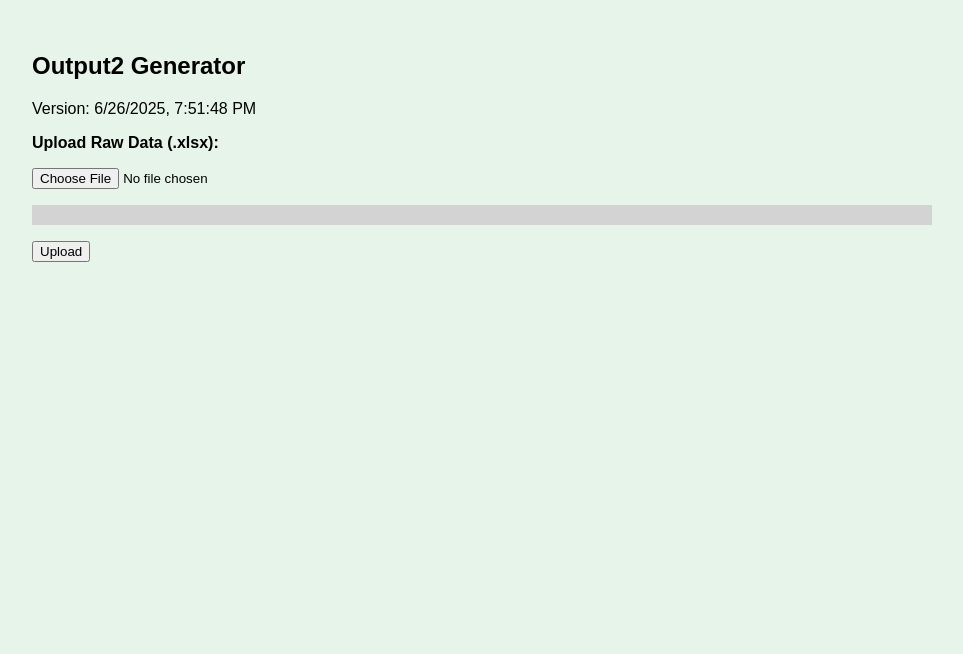
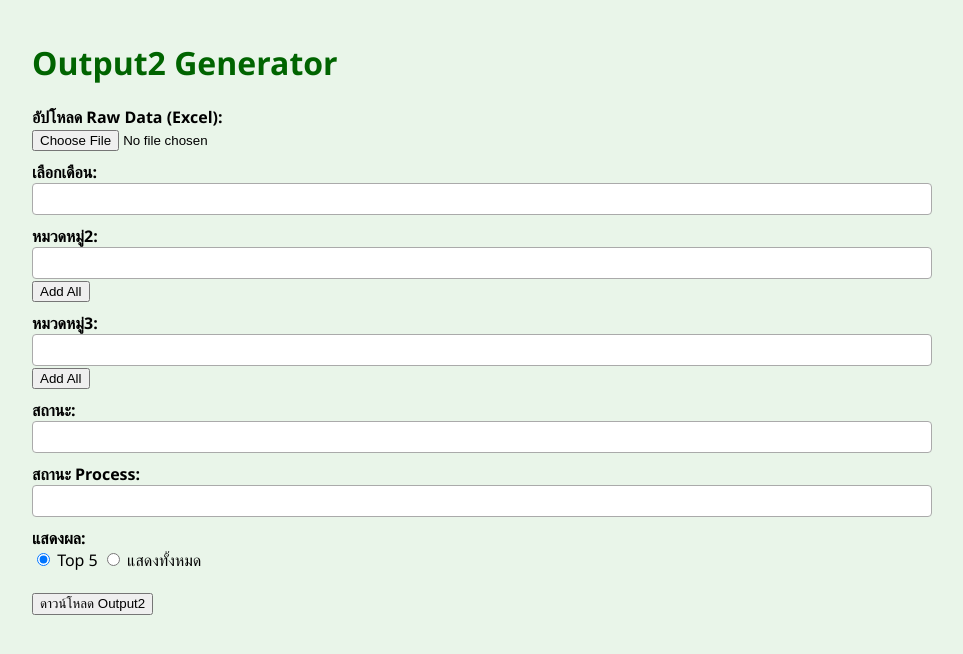
Before and after one commit to dogzamak/output2-generator, a Flask app: template templates/index.html in a window 1280 px wide. Shown: the top 654 px of the page, without its empty margins (158-1121 px from the left). Run offline with Flask 3, Linux system fonts and the light colour scheme; the template is opened without the code that fills it, so the values that code supplies are empty; some libraries are stand-ins or nearby versions.

Commit message:
Add files via upload

```diff
--- a/templates/index.html
+++ b/templates/index.html
@@ -1,43 +1,36 @@
 
 <!DOCTYPE html>
-<html lang="en">
+<html lang="th">
 <head>
-  <meta charset="UTF-8" />
+    <meta charset="UTF-8">
     <title>Output2 Generator</title>
+    <link href="https://cdn.jsdelivr.net/npm/select2@4.1.0-rc.0/dist/css/select2.min.css" rel="stylesheet" />
     <script src="https://code.jquery.com/jquery-3.6.0.min.js"></script>
-  <link href="https://cdn.jsdelivr.net/npm/select2@4.1.0-rc.0/dist/css/select2.min.css" rel="stylesheet" />
     <script src="https://cdn.jsdelivr.net/npm/select2@4.1.0-rc.0/dist/js/select2.min.js"></script>
     <style>
         body {
-      background-color: #e6f4ea;
-      font-family: sans-serif;
-      padding: 2rem;
+            background-color: #e9f5e9;
+            font-family: 'Segoe UI', Tahoma, Geneva, Verdana, sans-serif;
+            padding: 20px;
             max-width: 900px;
             margin: auto;
         }
-    label { font-weight: bold; margin-top: 1rem; display: block; }
-    select { width: 100%; }
-    button, input[type="file"] {
-      margin-top: 1rem;
+        h1 {
+            color: #006400;
         }
-    .progress-bar {
-      margin-top: 1rem;
+        label {
+            font-weight: bold;
+            margin-top: 10px;
+            display: block;
+        }
+        select {
             width: 100%;
-      height: 20px;
-      background-color: #d3d3d3;
         }
-    .progress {
-      height: 100%;
-      background-color: #4caf50;
-      width: 0%;
-    }
-/* ทำให้ปุ่ม x อยู่ในตำแหน่งที่มองเห็นได้ชัด */
         .select2-selection__choice {
             padding-right: 25px !important;
             position: relative;
             font-size: 14px;
         }
-
         .select2-selection__choice__remove {
             position: absolute;
             right: 5px;
@@ -47,132 +40,155 @@
             cursor: pointer;
             font-size: 16px;
         }
-
         .select2-selection__choice__remove:hover {
+            color: red;
+        }
+        .button-group {
+            margin-top: 20px;
+        }
+        .progress-bar {
+            height: 20px;
+            background-color: #4caf50;
+            color: white;
+            text-align: center;
+            width: 0%;
+        }
+        .progress-container {
+            width: 100%;
+            background-color: #ccc;
+            margin-top: 10px;
+            display: none;
+        }
+        .status-message {
+            margin-top: 10px;
+            font-weight: bold;
             color: red;
         }
     </style>
 </head>
 <body>
-  <h2>Output2 Generator</h2>
-  <p id="version"></p>
+    <h1>Output2 Generator</h1>
+    <label for="fileInput">อัปโหลด Raw Data (Excel):</label>
+    <input type="file" id="fileInput" accept=".xlsx">
+    <div class="progress-container"><div class="progress-bar" id="uploadProgress"></div></div>
+    <div class="status-message" id="statusMsg"></div>
 
-  <label for="fileInput">Upload Raw Data (.xlsx):</label>
-  <input type="file" id="fileInput" accept=".xlsx" />
-  <div class="progress-bar"><div class="progress" id="uploadProgress"></div></div>
-  <button onclick="uploadFile()">Upload</button>
+    <label for="months">เลือกเดือน:</label>
+    <select id="months" multiple="multiple"></select>
 
-  <div id="filters" style="display:none;">
-    <label>เลือกเดือน:</label>
-    <select id="months" multiple></select>
+    <label for="category2">หมวดหมู่2:</label>
+    <select id="category2" multiple="multiple"></select>
+    <button onclick="addAll('category2')">Add All</button>
 
-    <label>หมวดหมู่2:</label>
-    <select id="category2" multiple></select>
-    <button onclick="selectAll('category2')">Add All</button>
+    <label for="category3">หมวดหมู่3:</label>
+    <select id="category3" multiple="multiple"></select>
+    <button onclick="addAll('category3')">Add All</button>
 
-    <label>หมวดหมู่3:</label>
-    <select id="category3" multiple></select>
-    <button onclick="selectAll('category3')">Add All</button>
+    <label for="status">สถานะ:</label>
+    <select id="status" multiple="multiple"></select>
 
-    <label>สถานะ:</label>
-    <select id="status" multiple></select>
+    <label for="statusProcess">สถานะ Process:</label>
+    <select id="statusProcess" multiple="multiple"></select>
 
-    <label>สถานะ Process:</label>
-    <select id="processStatus" multiple></select>
+    <label>แสดงผล:</label>
+    <input type="radio" name="topOption" value="top5" checked> Top 5
+    <input type="radio" name="topOption" value="all"> แสดงทั้งหมด
 
-    <label>เลือกวิธีแสดงผล:</label><br />
-    <input type="radio" name="top5Option" value="true" checked /> Top 5 <br />
-    <input type="radio" name="top5Option" value="false" /> แสดงทั้งหมด <br />
-
-    <button onclick="generateOutput2()">📥 ดาวน์โหลด Output2</button>
+    <div class="button-group">
+        <button onclick="downloadOutput2()">ดาวน์โหลด Output2</button>
     </div>
 
     <script>
-    const backendURL = "https://output2-generator-production.up.railway.app";
+        const backendUrl = "https://output2-generator-production.up.railway.app";
 
-    document.getElementById("version").innerText = "Version: " + new Date().toLocaleString();
-
-    function selectAll(id) {
-      const $el = $(`#${id}`);
-      const values = [];
-      $el.find("option").each(function () {
-        values.push($(this).val());
-      });
-      $el.val(values).trigger("change");
+        function addAll(selectId) {
+            const options = $(`#${selectId} option`).map(function() { return this.value; }).get();
+            $(`#${selectId}`).val(options).trigger('change');
         }
 
-    function populate(id, items) {
-      const $select = $(`#${id}`);
-      $select.empty();
-      if (Array.isArray(items)) {
-        items.forEach(item => {
-          $select.append(new Option(item, item));
-        });
+        function loadDropdowns(data) {
+            const { months, category2, category3, status, status_process } = data;
+
+            const sets = {
+                months: months || [],
+                category2: category2 || [],
+                category3: category3 || [],
+                status: status || [],
+                statusProcess: status_process || []
+            };
+
+            Object.keys(sets).forEach(key => {
+                const el = $(`#${key}`);
+                el.empty();
+                if (Array.isArray(sets[key])) {
+                    sets[key].forEach(item => el.append(new Option(item, item)));
                 }
-      $select.select2({ placeholder: "เลือก..." });
-    }
-
-    function uploadFile() {
-      const file = document.getElementById("fileInput").files[0];
-      if (!file) {
-        alert("กรุณาเลือกไฟล์ก่อน");
-        return;
-      }
-      const formData = new FormData();
-      formData.append("file", file); // FIXED key name here
-
-      $.ajax({
-        url: backendURL + "/upload_raw_data",
-        method: "POST",
-        data: formData,
-        processData: false,
-        contentType: false,
-        xhr: function () {
-          const xhr = new window.XMLHttpRequest();
-          xhr.upload.addEventListener("progress", function (evt) {
-            if (evt.lengthComputable) {
-              const percent = (evt.loaded / evt.total) * 100;
-              $("#uploadProgress").css("width", percent + "%");
-            }
-          });
-          return xhr;
-        },
-        success: function (res) {
-          if (!res || !res.months) {
-            alert("Response ผิดโครงสร้าง หรือไม่มีข้อมูลเดือน");
-            return;
-          }
-          populate("months", res.months);
-          populate("category2", res.category2Options);
-          populate("category3", res.category3Options);
-          populate("status", res.statusOptions);
-          populate("processStatus", res.processStatusOptions);
-          $("#filters").show();
-        },
-        error: function (xhr) {
-          alert("Upload ผิดพลาด: " + xhr.responseText);
-        }
+                el.trigger('change');
             });
         }
 
-    function generateOutput2() {
-      const body = {
+        $(document).ready(function() {
+            $("#months, #category2, #category3, #status, #statusProcess").select2();
+
+            $("#fileInput").on("change", function() {
+                const file = this.files[0];
+                if (!file) return;
+
+                const formData = new FormData();
+                formData.append("file", file);
+
+                $(".progress-container").show();
+                $("#uploadProgress").css("width", "0%").text("0%");
+                $("#statusMsg").text("");
+
+                $.ajax({
+                    url: backendUrl + "/upload_raw_data",
+                    method: "POST",
+                    data: formData,
+                    contentType: false,
+                    processData: false,
+                    xhr: function() {
+                        const xhr = new window.XMLHttpRequest();
+                        xhr.upload.addEventListener("progress", function(evt) {
+                            if (evt.lengthComputable) {
+                                const percent = Math.round((evt.loaded / evt.total) * 100);
+                                $("#uploadProgress").css("width", percent + "%").text(percent + "%");
+                            }
+                        }, false);
+                        return xhr;
+                    },
+                    success: function(response) {
+                        if (response && typeof response === "object") {
+                            loadDropdowns(response);
+                        } else {
+                            $("#statusMsg").text("⚠️ ข้อมูลที่ได้รับไม่ถูกต้องจาก backend");
+                        }
+                    },
+                    error: function() {
+                        $("#statusMsg").text("❌ ไม่สามารถเชื่อมต่อ backend ได้");
+                    }
+                });
+            });
+        });
+
+        function downloadOutput2() {
+            const payload = {
                 months: $("#months").val(),
                 category2: $("#category2").val(),
                 category3: $("#category3").val(),
                 status: $("#status").val(),
-        processStatus: $("#processStatus").val(),
-        top5: $("input[name='top5Option']:checked").val()
+                status_process: $("#statusProcess").val(),
+                top: $("input[name='topOption']:checked").val()
             };
 
-      fetch(backendURL + "/generate_output2", {
+            fetch(backendUrl + "/generate_output2", {
                 method: "POST",
                 headers: { "Content-Type": "application/json" },
-        body: JSON.stringify(body)
+                body: JSON.stringify(payload)
             })
-      .then(response => {
-        if (!response.ok) throw new Error("การสร้าง Output2 ล้มเหลว");
-        return response.blob();
+            .then(res => {
+                if (!res.ok) throw new Error("Download failed");
+                return res.blob();
             })
             .then(blob => {
                 const url = window.URL.createObjectURL(blob);
@@ -183,7 +199,7 @@
                 a.click();
                 a.remove();
             })
-      .catch(error => alert(error.message));
+            .catch(() => alert("❌ ไม่สามารถดาวน์โหลดไฟล์ Output2.xlsx ได้"));
         }
     </script>
 </body>
```
Lines whose indentation alone changed are shown as unchanged.
